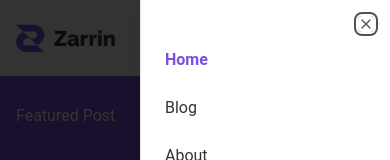
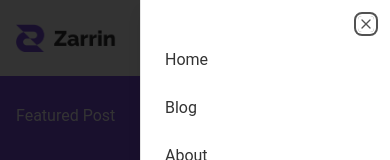
Before and after one commit to Abdulazizgr/blog-site, a Next.js app: page / in a window 390 px wide. Both pictures are taken after a click on the button 356 px from the left and 38 px from the top of the page. Shown: the top 160 px of the page. Built offline with nearby package versions, Linux system fonts and the light colour scheme.

Commit message:
may be last commit

```diff
--- a/src/app/page.tsx
+++ b/src/app/page.tsx
@@ -1,5 +1,3 @@
-import Svg1 from "@/components/icons/mysvg1";
-import Svg2 from "@/components/icons/mysvg2";
 import Hero from "@/components/landing-page/hero";
 import PopularPost from "@/components/landing-page/PopularPost";
 import FeaturedPost from "@/components/landing-page/FeaturedPost";
--- a/src/components/blogCard.tsx
+++ b/src/components/blogCard.tsx
@@ -1,7 +1,6 @@
 import {
   Card,
   CardContent,
-  CardDescription,
   CardFooter,
   CardHeader,
   CardTitle,
@@ -21,7 +20,7 @@ type BlogCardProps = {
 };
 
 const BlogCard = ({ blogData }: { blogData: BlogCardProps }) => {
-  const { id, title, description, image, date, tag, category } = blogData;
+  const { title, description, image, date, tag } = blogData;
 
   return (
     <div className="">
--- a/src/components/landing-page/PopularPost.tsx
+++ b/src/components/landing-page/PopularPost.tsx
@@ -1,4 +1,3 @@
-import Image from "next/image";
 import { Button } from "../ui/button";
 import BlogCard from "../blogCard";
 import data from "@/app/data/data";
--- a/src/components/landing-page/RecentPost.tsx
+++ b/src/components/landing-page/RecentPost.tsx
@@ -1,4 +1,3 @@
-import Image from "next/image";
 import { Button } from "../ui/button";
 import BlogCard from "../blogCard";
 import data from "@/app/data/data";
--- a/src/components/navbar.tsx
+++ b/src/components/navbar.tsx
@@ -25,8 +25,7 @@ const Navbar = () => {
     { href: "/about", label: "About" },
   ];
 
-  pathname === "/" ? "/home" : pathname;
-
+  const activePath = pathname === "/" ? "/home" : pathname;
   return (
     <div className="flex justify-between items-center px-4 md:px-10 lg:px-20 py-5  bg-white ">
       <Link href="/">
@@ -50,7 +49,7 @@ const Navbar = () => {
                   key={link.label}
                   href={link.href}
                   className={`${
-                    pathname === link.href
+                    activePath === link.href
                       ? "text-primary-purple font-bold"
                       : "text-dark"
                   } hover:text-primary-purple`}
```
